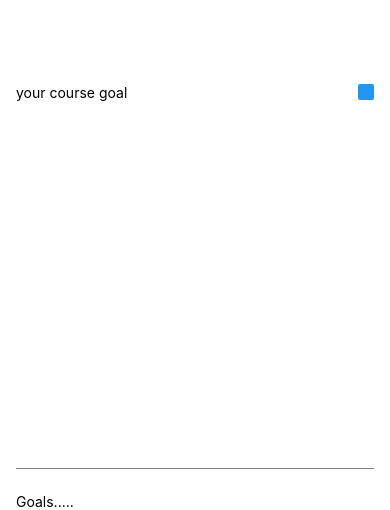
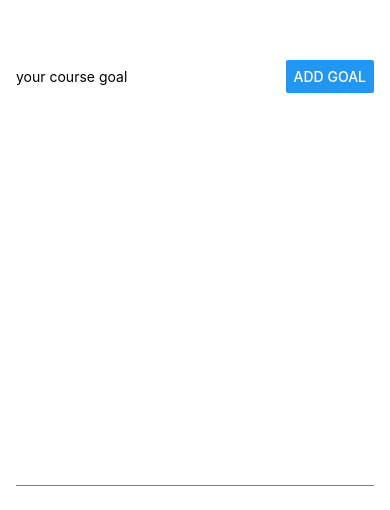
Before and after one commit to Ris345/React-Native-project, a React Native app: screen / in a window 390 px wide. Shown: the part 334-844 px from the top of the page. Built offline with nearby package versions, Linux system fonts and the light colour scheme.

Commit message:
added some state, onChange,onPress and functions to listen to the event

```diff
--- a/App.js
+++ b/App.js
@@ -1,14 +1,41 @@
 import { StyleSheet, Text, View, Button, TextInput } from "react-native";
+import { useState } from "react";
 
 export default function App() {
+  const [goal, setGoal] = useState("");
+  const [goalsList, setgoalsList] = useState([])
+
+  function addinputHandler(text) {
+    setGoal(text);
+  }
+
+  function addgoalHandler() {
+   setgoalsList(prevList => [...goalsList, goal])
+  }
+
+  const displayItems = goalsList.map(goals => {
+    return (
+      <View key ={Math.random()}>
+           <Text>{goalsList.goals}</Text>
+      </View>
+
+    )
+  })
+
+
+
   return (
     <View style={styles.appContainer}>
       <View style={styles.inputContainer}>
-        <TextInput styles={styles.textInput} placeholder="your course goal" />
-        <Button placeholder="Add Goal" />
+        <TextInput
+          styles={styles.textInput}
+          placeholder="your course goal"
+          onChangeText={addinputHandler}
+        />
+        <Button title="Add Goal" onPress={addgoalHandler} />
       </View>
       <View styles={styles.inputContainer}>
-        <Text>Goals.....</Text>
+        <Text>{displayItems}</Text>
       </View>
     </View>
   );
@@ -17,28 +44,26 @@ export default function App() {
 const styles = StyleSheet.create({
   appContainer: {
     flex: 1,
-    paddingTop: 50,
-    paddingHorizontal:16
+    paddingTop: 1,
+    paddingHorizontal: 16,
   },
   inputContainer: {
     flex: 1,
     flexDirection: "row",
     justifyContent: "space-between",
-    alignItems: 'center',
+    alignItems: "center",
     marginBottom: 24,
     borderBottomWidth: 1,
-    borderBottomColor: 'grey',
-
+    borderBottomColor: "grey",
   },
   textInput: {
     borderWidth: 1,
     borderColor: "#cccccc",
     width: "70%",
     marginRight: 8,
-    padding:8
+    padding: 8,
   },
   goalsContainer: {
-    flex: 5,
-
-  }
+    flex: 1,
+  },
 });
```
